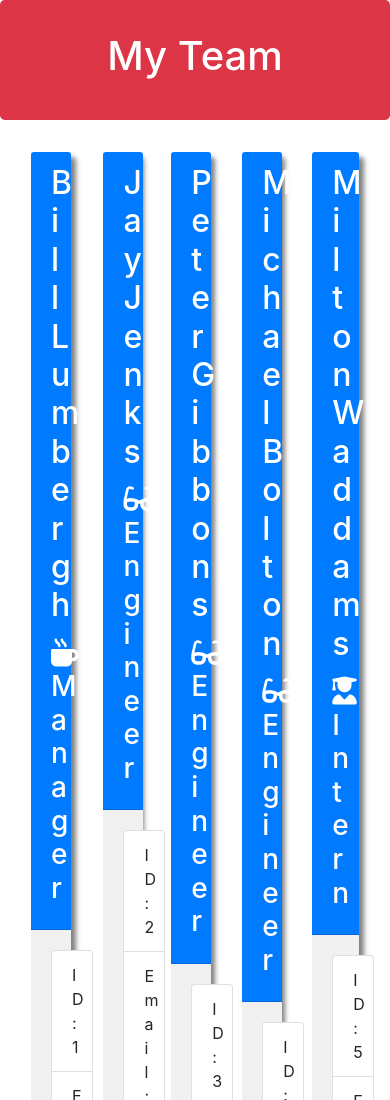
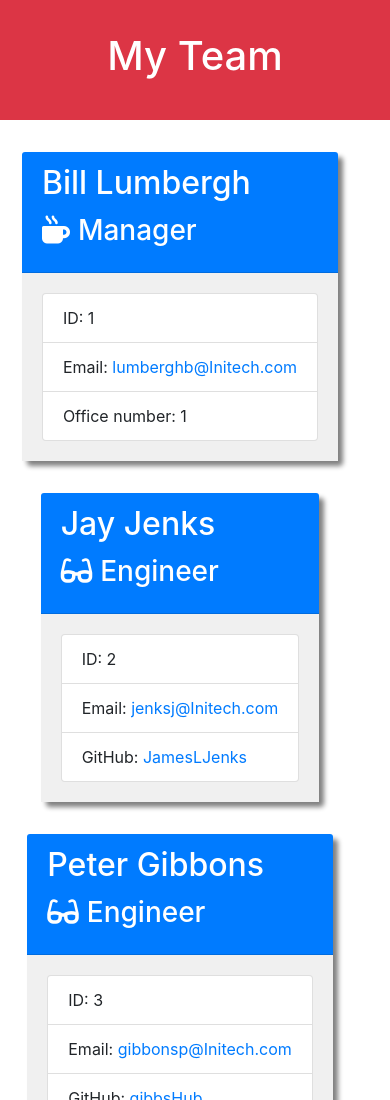
Before and after one commit to JamesLJenks/10_OOP-Team-Profile-Generator, a plain HTML site: page output/team.html in a window 390 px wide. Shown: the top 1100 px of the page. Drawn offline with nearby package versions, Linux system fonts and the light colour scheme.

Commit message:
Added row class to team-area div so that the cards are responsive.

```diff
--- a/output/style.css
+++ b/output/style.css
@@ -1,3 +1,7 @@
+.jumbotron {
+    border-radius: 0;
+}
+
 .employee-card {
     box-shadow: 5px 5px 5px gray;
     margin: 1rem;
--- a/output/team.html
+++ b/output/team.html
@@ -23,7 +23,7 @@
     </div>
     <div class="container">
         <div class="row">
-            <div class="team-area col-12 d-flex justify-content-center">
+            <div class="row team-area col-12 d-flex justify-content-center">
 
         <div class="card employee-card">
         <div class="card-header bg-primary text-white">
--- a/src/template.js
+++ b/src/template.js
@@ -107,7 +107,7 @@ module.exports = team => {
         </div>
         <div class="container">
             <div class="row">
-                <div class="team-area col-12 d-flex justify-content-center">
+                <div class="row team-area col-12 d-flex justify-content-center">
                     ${generateTeam(team)}
                 </div>
             </div>
```
